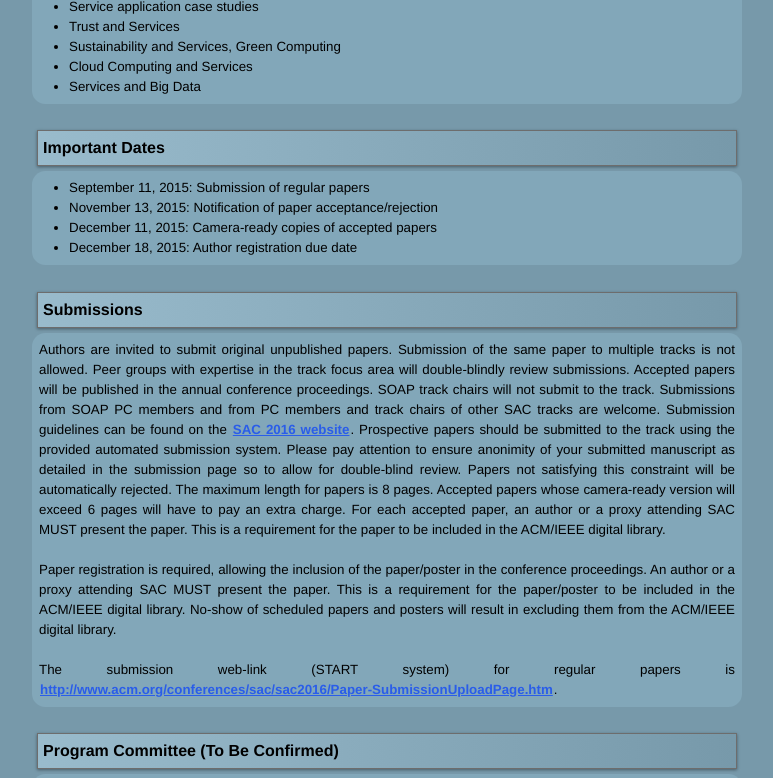
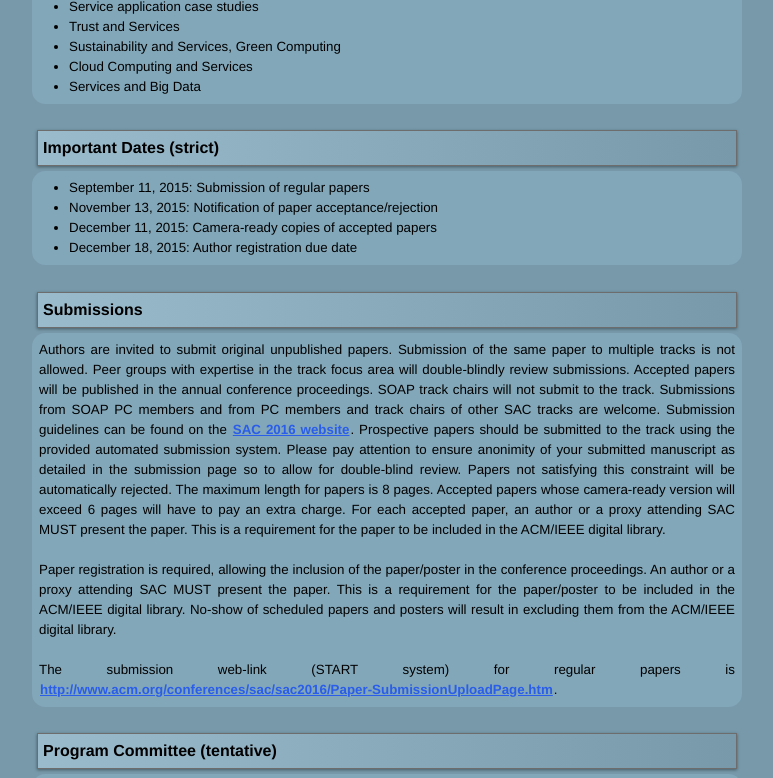
Before and after one commit to fmontesi/soap-website, a plain HTML site: page soap2016/index.html in a window 1280 px wide. Shown: the part 1360-2138 px from the top of the page, without its empty margins (373-1146 px from the left). Drawn offline with Linux system fonts and the light colour scheme.

Commit message:
Update index.html

```diff
--- a/soap2016/index.html
+++ b/soap2016/index.html
@@ -229,7 +229,7 @@ Rui Oliveira, Nuno Laranjeiro and Marco Vieira
 
 
 	<div id="dates">
-<h2 class="SectionTitle">Important Dates</h2>
+<h2 class="SectionTitle">Important Dates (strict)</h2>
 <div class="SectionContent">
 <ul>
 
@@ -315,7 +315,7 @@ The web-link for the SRC (Student Research Competition) is <a href="http://www.a
 -->
 
 <div id="pc">
-<h2 class="SectionTitle">Program Committee (To Be Confirmed)</h2>
+<h2 class="SectionTitle">Program Committee (tentative)</h2>
 <div class="SectionContent">
 <ul>
   <li>Farhad Arbab (Leiden University and CWI, NL)</li>
```
